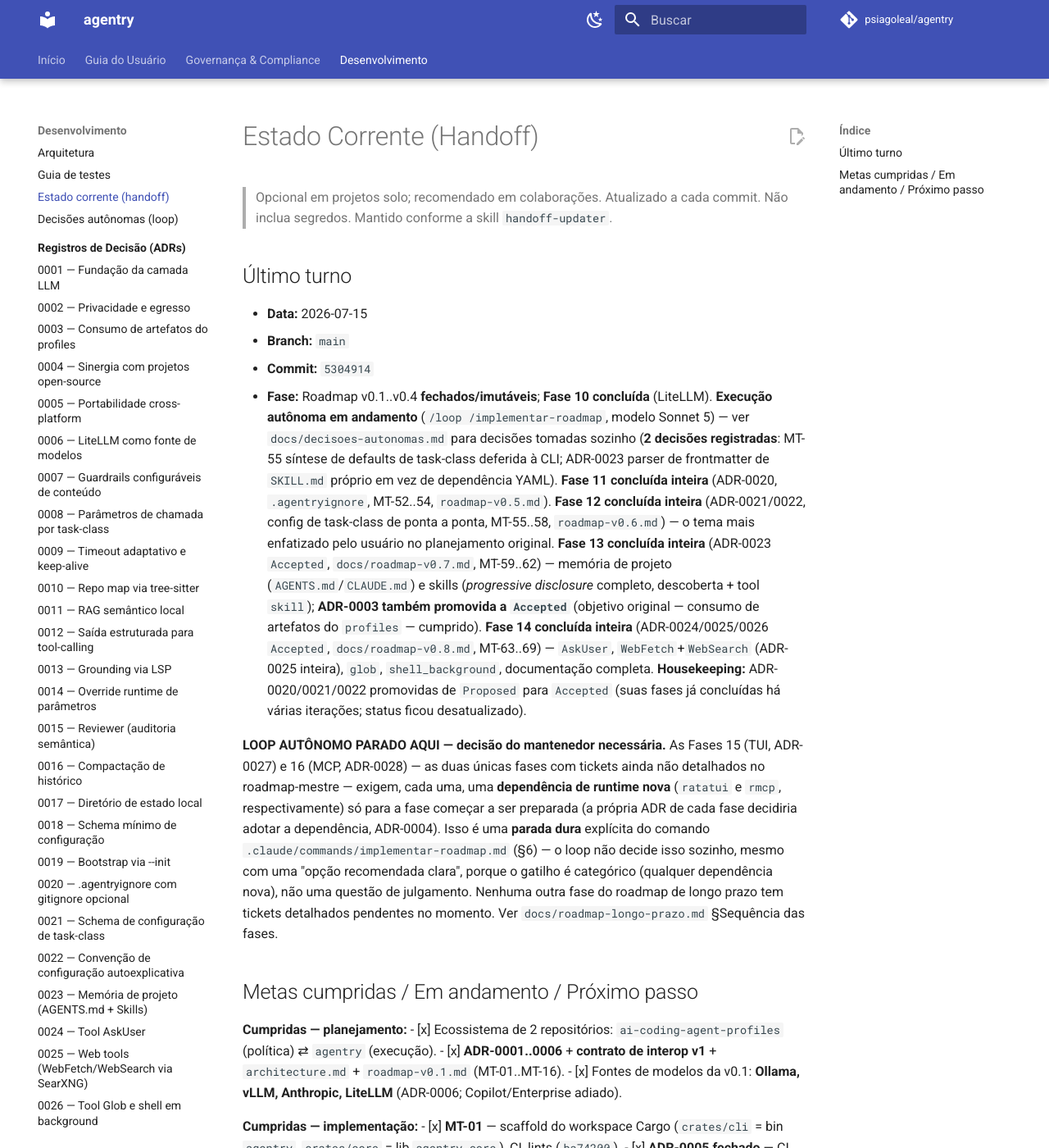
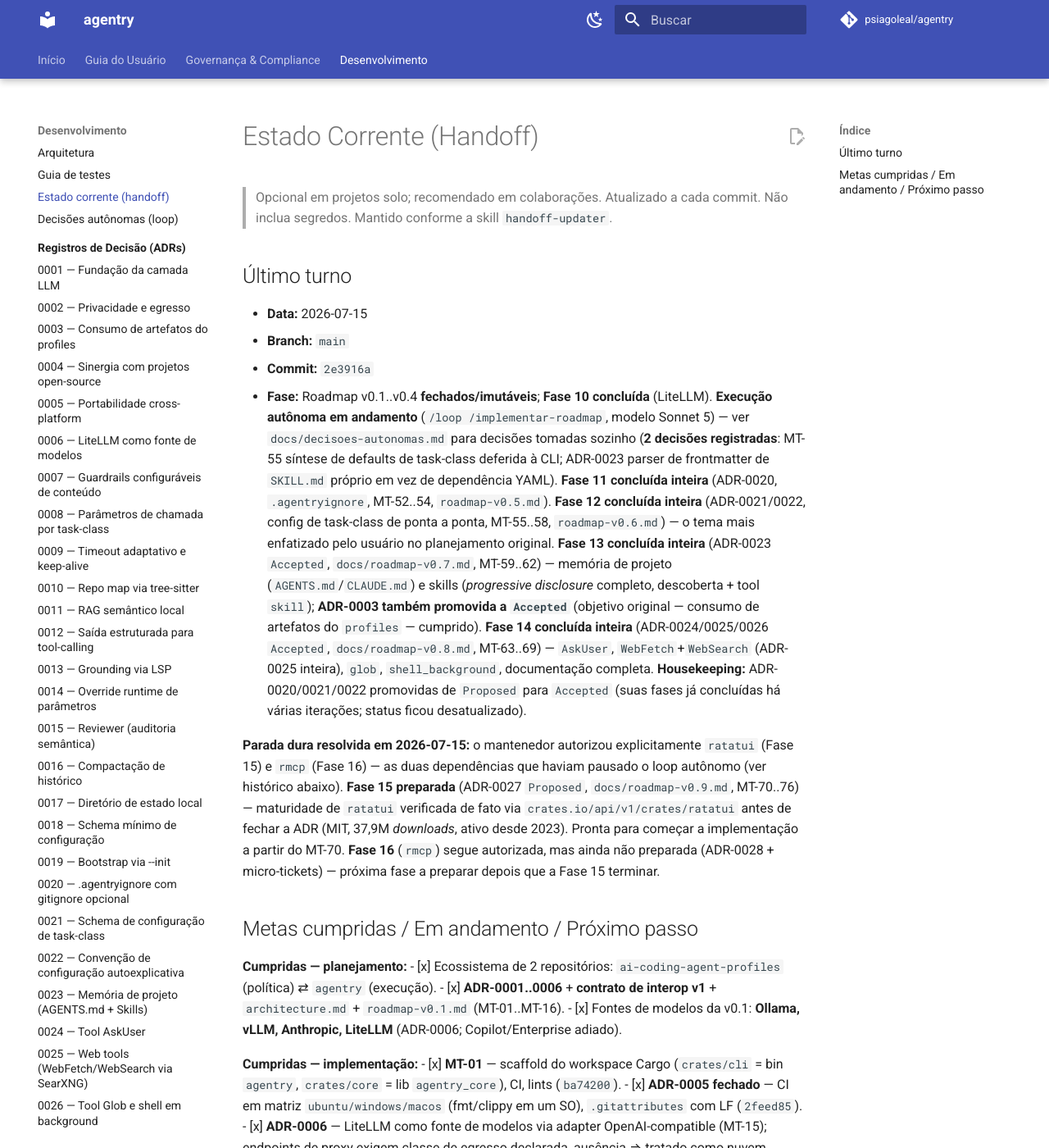
Before and after one commit to psiagoleal/agentry, an MkDocs documentation site: the page built from docs/CURRENT-STATE.md, in a window 1280 px wide and 1400 px high. Shown: the whole window at 82% size. Built offline with MkDocs 1.6.1 and Material for MkDocs 9.7.7, drawn with Linux system fonts in a browser that asks for light colours; comment, search, counter and statistics services are not loaded.

Commit message:
docs(handoff): registra autorização do mantenedor + preparação da Fase 15; próximo passo é o MT-70
CURRENT-STATE.md registra que o mantenedor autorizou ratatui/rmcp,
resolvendo a parada dura anterior. Fase 15 preparada e pronta para
implementação a partir do MT-70.

{agente: Claude Code; modelo: claude-sonnet-5}

```diff
--- a/docs/CURRENT-STATE.md
+++ b/docs/CURRENT-STATE.md
@@ -9,7 +9,7 @@
 
 - **Data:** 2026-07-15
 - **Branch:** `main`
-- **Commit:** `5304914`
+- **Commit:** `2e3916a`
 - **Fase:** Roadmap v0.1..v0.4 **fechados/imutáveis**; **Fase 10 concluída** (LiteLLM).
   **Execução autônoma em andamento** (`/loop /implementar-roadmap`, modelo Sonnet 5) — ver
   `docs/decisoes-autonomas.md` para decisões tomadas sozinho (**2 decisões registradas**:
@@ -26,15 +26,13 @@
   completa. **Housekeeping:** ADR-0020/0021/0022 promovidas de `Proposed` para `Accepted` (suas
   fases já concluídas há várias iterações; status ficou desatualizado).
 
-  **LOOP AUTÔNOMO PARADO AQUI — decisão do mantenedor necessária.** As Fases 15 (TUI, ADR-0027)
-  e 16 (MCP, ADR-0028) — as duas únicas fases com tickets ainda não detalhados no roadmap-mestre
-  — exigem, cada uma, uma **dependência de runtime nova** (`ratatui` e `rmcp`,
-  respectivamente) só para a fase começar a ser preparada (a própria ADR de cada fase
-  decidiria adotar a dependência, ADR-0004). Isso é uma **parada dura** explícita do comando
-  `.claude/commands/implementar-roadmap.md` (§6) — o loop não decide isso sozinho, mesmo com
-  uma "opção recomendada clara", porque o gatilho é categórico (qualquer dependência nova),
-  não uma questão de julgamento. Nenhuma outra fase do roadmap de longo prazo tem tickets
-  detalhados pendentes no momento. Ver `docs/roadmap-longo-prazo.md` §Sequência das fases.
+  **Parada dura resolvida em 2026-07-15:** o mantenedor autorizou explicitamente `ratatui`
+  (Fase 15) e `rmcp` (Fase 16) — as duas dependências que haviam pausado o loop autônomo (ver
+  histórico abaixo). **Fase 15 preparada** (ADR-0027 `Proposed`, `docs/roadmap-v0.9.md`,
+  MT-70..76) — maturidade de `ratatui` verificada de fato via `crates.io/api/v1/crates/ratatui`
+  antes de fechar a ADR (MIT, 37,9M *downloads*, ativo desde 2023). Pronta para começar a
+  implementação a partir do MT-70. **Fase 16** (`rmcp`) segue autorizada, mas ainda não
+  preparada (ADR-0028 + micro-tickets) — próxima fase a preparar depois que a Fase 15 terminar.
 
 ## Metas cumpridas / Em andamento / Próximo passo
 
@@ -873,19 +871,23 @@
   a `Accepted`. `mkdocs build --strict` limpo; *anchors* conferidos no HTML. Nenhuma mudança de
   código. **Fecha a Fase 14 inteira (MT-63..69).**
 
+- [x] **Preparação da Fase 15** — ADR-0027 (`Proposed`) decide: `ratatui`+`crossterm` (MIT,
+  maturidade verificada via `crates.io/api/v1/crates/ratatui`: 37,9M *downloads* totais/14,2M
+  em 90 dias, ativo desde 2023, repositório da própria organização) só em `crates/cli`, nunca
+  no `core`; TUI é modo **opt-in** (`--tui`), nunca substitui o REPL de texto; `Session::run_streaming`
+  (*callback* já genérico, MT-10) roda numa *task* separada enviando `StreamEvent`s por canal
+  ao laço de eventos, **zero mudança no `core`**; `TuiConfirmer`/`TuiPrompter` implementam as
+  *traits* já existentes (`Confirmer`/`Prompter`, ADR-0024); *toggle* de permissão `auto`/
+  `normal` nunca contorna um `deny`. Fora de escopo deliberado (YAGNI): *widget* de lista de
+  tarefas (`agentry` não tem esse conceito no `core` hoje). `docs/roadmap-v0.9.md` detalha os
+  7 tickets (MT-70..76), estritamente sequenciais. `mkdocs build --strict` limpo. Nenhuma
+  mudança de código.
+
 **Em andamento:** nada pendente — árvore de trabalho limpa, tudo commitado.
 
-**Próximo passo — requer decisão do mantenedor, loop autônomo parado:** as únicas fases com
-tickets ainda não detalhados são a **Fase 15** (TUI via `ratatui`, ADR-0027) e a **Fase 16**
-(cliente MCP via `rmcp`, ADR-0028) — cada uma precisa de uma **dependência de runtime nova**
-mesmo só para escrever sua ADR (que decidiria adotar a dependência, ADR-0004). Isso é uma
-parada dura explícita do comando `.claude/commands/implementar-roadmap.md` (§6): o loop nunca
-decide sozinho adotar uma dependência nova, mesmo havendo uma "opção recomendada clara" —
-volte a rodar `/loop /implementar-roadmap` só depois de decidir (a) qual das duas fases
-priorizar, ou (b) se `ratatui`/`rmcp` são de fato as dependências corretas a adotar (a ADR de
-cada fase ainda faria a verificação formal de maturidade/licença, ADR-0004, mas a decisão de
-**seguir em frente com uma dependência nova** é do mantenedor, não do loop). Outros itens em
-aberto, sem
+**Próximo passo:** **MT-70** (`docs/roadmap-v0.9.md`, `Cargo.toml`, `crates/cli/Cargo.toml`,
+`crates/cli/src/tui/mod.rs` novo) — *scaffold* `ratatui`/`crossterm` + flag `--tui` + laço de
+eventos mínimo, primeiro ticket da Fase 15. Outros itens em aberto, sem
 ticket: deploy do site MkDocs (GitHub Pages) — decisão explícita do usuário de
 não fazer ainda; CI multi-SO ainda não observado verde (falta um push que dispare a matriz);
 backlog independente do `ai-coding-agent-profiles` (ADRs 0001-0005 — RTK/OKF pendentes de
@@ -909,6 +911,8 @@
 
 | Data | Commit | Resumo | MT |
 |------|--------|--------|----|
+| 2026-07-15 | `2e3916a` | ADR-0027: TUI via ratatui (autorizada pelo mantenedor); prepara a Fase 15 | — |
+| 2026-07-15 | `c87d458` | docs(handoff): fecha a Fase 14 inteira; loop autônomo parado (dependência nova exigida) | — |
 | 2026-07-15 | `5304914` | docs(roadmap): marca MT-69 concluído; fecha a Fase 14 inteira | — |
 | 2026-07-15 | `e375095` | MT-69: documentação tools essenciais + ADR-0024/0025/0026 -> Accepted | MT-69 |
 | 2026-07-15 | `4e3f5ee` | MT-68: tool shell_background -- start/output/stop (ADR-0026) | MT-68 |
```
